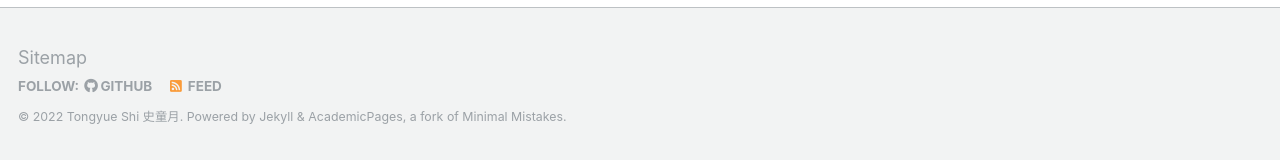
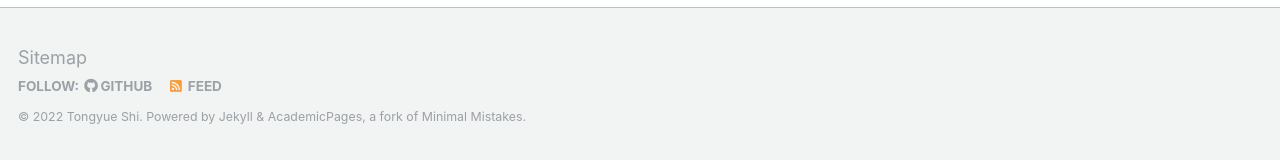
Before and after one commit to perfectboy666/perfectboy666.github.io, a Jekyll site: the page built from _pages/about.md, in a window 1280 px wide and 900 px high, scrolled down 856 px. Shown: the part 737-897 px from the top of the window. Built offline with Jekyll 4.4.1, drawn with Linux system fonts in a browser that asks for light colours; some of the changed text lies outside the part shown.

Commit message:
Update _config.yml

```diff
--- a/_config.yml
+++ b/_config.yml
@@ -7,9 +7,9 @@
 
 # Site Settings
 locale                   : "en-US"
-title                    : "Tongyue Shi"
+title                    : "Tongyue Shi 史童月"
 title_separator          : "-"
-name                     : &name "Tongyue Shi 史童月"
+name                     : &name "Tongyue Shi"
 description              : &description "personal description"
 url                      : https://perfectboy666.github.io # the base hostname & protocol for your site e.g. "https://mmistakes.github.io"
 baseurl                  : "" # the subpath of your site, e.g. "/blog"
```
